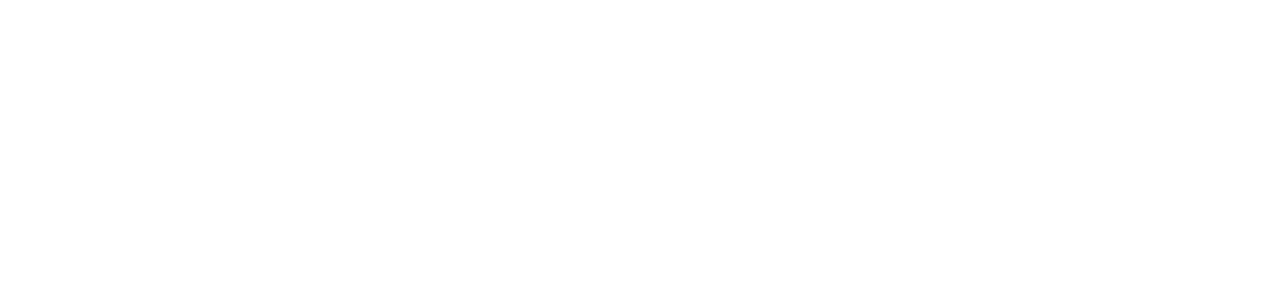
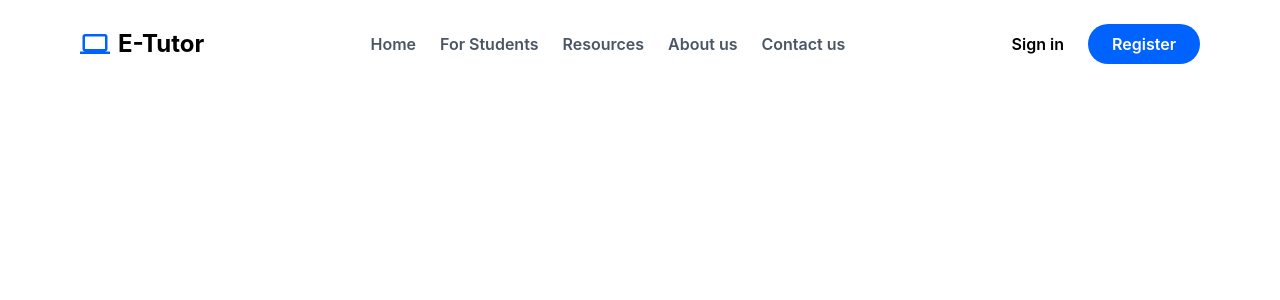
Before and after one commit to Sahil-Shadmani/Tutosphere, a React (Vite) app: page / in a window 1280 px wide. Shown: the top 300 px of the page. Built offline with nearby package versions, Linux system fonts and the light colour scheme.

Commit message:
added navbar

```diff
--- a/src/Components/Navbar/Navbar.jsx
+++ b/src/Components/Navbar/Navbar.jsx
@@ -1,15 +1,59 @@
-import React from 'react'
+import React, { use, useState } from 'react'
+import { NavbarMenu } from '../../MockData/data'
+import {MdComputer, MdMenu} from 'react-icons/md'
+const Navbar = () => {
 
-const Navbar = () => {
+  const [isOpen, setIsOpen] = useState(false);
+
   return (
     <>
         <nav>
-            <div>
+
+            <div className='container flex justify-between items-center py-6'>
+
                 {/* Logo Section */}
+
+                <div className='text-2xl flex items-center gap-2 font-bold'>
+
+                  <MdComputer className='text-3xl text-secondary'/>
+
+                  <p>E-Tutor</p>
+
+                </div>
+
                 {/* Menu Section */}
+
+                <div className='hidden lg:block'>
+                  <ul className='flex items-center gap-6te'>
+                    {
+                      NavbarMenu.map((item)=>{
+                        return <li key={item.id}>
+                          <a href={item.link} className='inline-block text-gray-600 text-sm xl:text-base py-1 px-2 xl:px-3 hover:text-secondary transition-all duration-300
+                          font-semibold'>
+                            {item.title}
+                            </a>
+                        </li>
+                      })
+                    }
+                  </ul>
+                </div>
+
                 {/* CTA Button Section*/}
+
+                <div className='hidden lg:block space-x-6'>
+                  <button className='font-semibold'>Sign in</button>
+                  <button className='text-white bg-secondary font-semibold rounded-full px-6 py-2'>Register</button>
+                </div>
+
                 {/* Mobile Hamburger Menu */}
+
+                <div className='lg:hidden onClick={()=>{
+                  setIsOpen(!isOpen)}}'>
+                  <MdMenu className='text-4xl'/>
+                </div>
+
             </div>
+
         </nav>
     </>
   )
--- /dev/null
+++ b/src/MockData/data.js
@@ -0,0 +1,27 @@
+export const NavbarMenu = [
+    {
+        id: 1,
+        title: "Home",
+        link: "/",
+    },
+    {
+        id: 2,
+        title: "For Students",
+        link: "#",
+    },
+    {
+        id: 3,
+        title: "Resources",
+        link: "#",
+    },
+    {
+        id: 4,
+        title: "About us",
+        link: "#",
+    },
+    {
+        id: 5,
+        title: "Contact us",
+        link: "#",
+    }
+]
```
